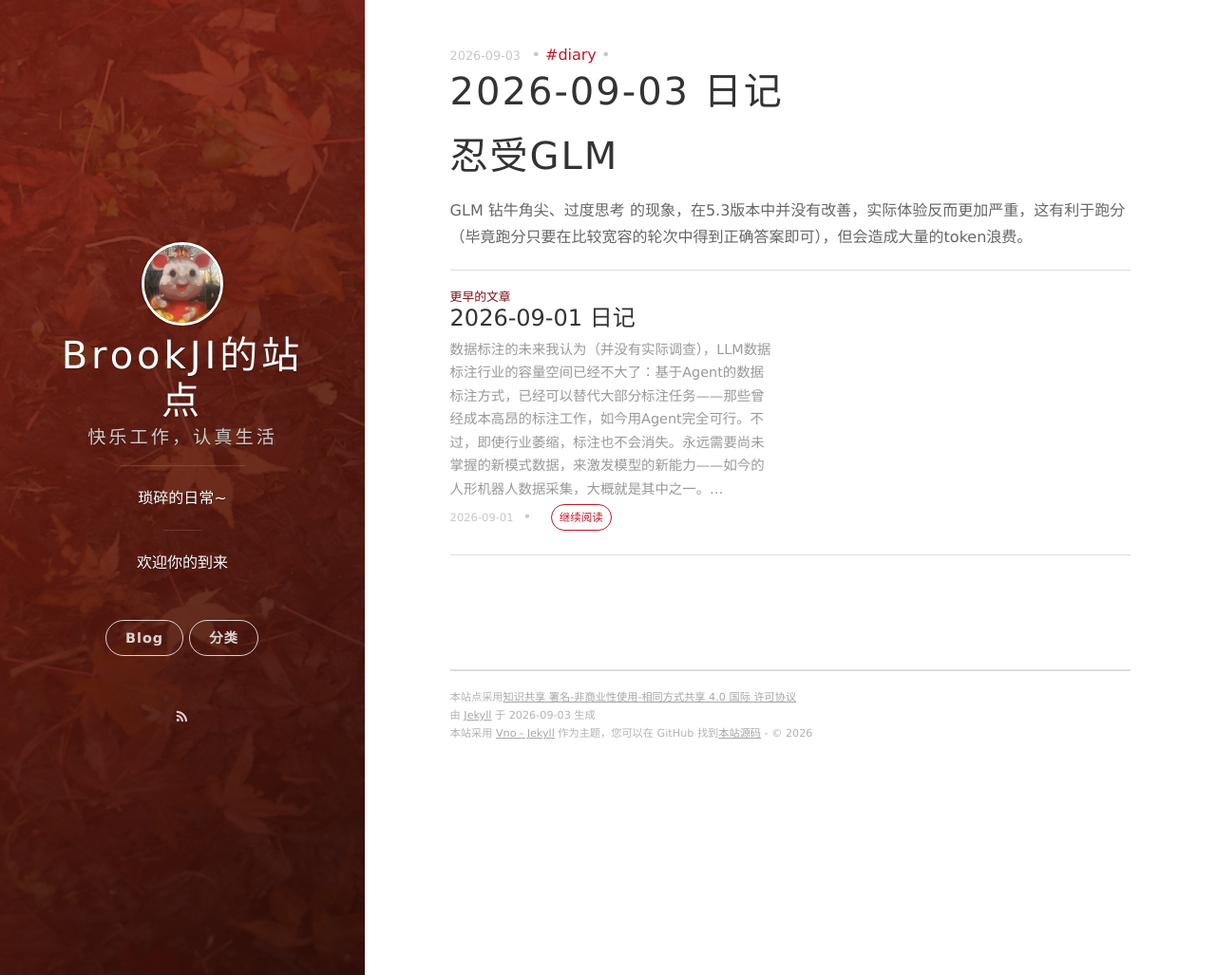
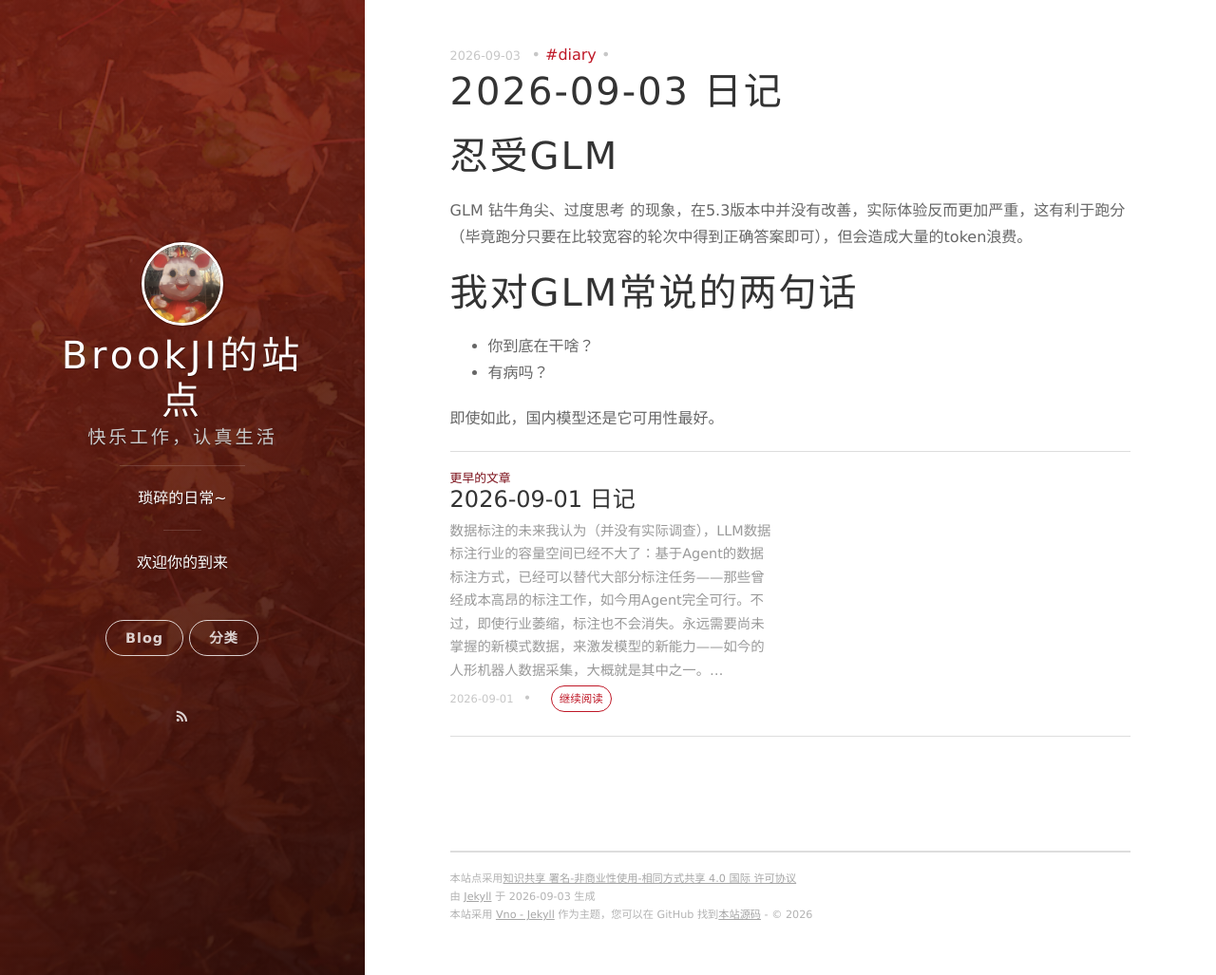
Before and after one commit to lllabmaster/lllabmaster.github.io, a Jekyll site: the page built from _posts/2026-09-03-日记.markdown, in a window 1280 px wide and 1027 px high. Shown: the whole window at 95% size. Built offline with Jekyll 4.4.1, drawn with Linux system fonts in a browser that asks for light colours; nearby versions of some CDN libraries; comment, search, counter and statistics services are not loaded.

Commit message:
Update 2026-09-03 diary post
Co-Authored-By: Claude Opus 5 (1M context) <noreply@anthropic.com>

```diff
--- a/_posts/2026-09-03-日记.markdown
+++ b/_posts/2026-09-03-日记.markdown
@@ -9,3 +9,10 @@ comments: true
 # 忍受GLM
 
 GLM 钻牛角尖、过度思考 的现象，在5.3版本中并没有改善，实际体验反而更加严重，这有利于跑分（毕竟跑分只要在比较宽容的轮次中得到正确答案即可），但会造成大量的token浪费。
+
+# 我对GLM常说的两句话
+
+- 你到底在干啥？
+- 有病吗？
+
+即使如此，国内模型还是它可用性最好。
```
